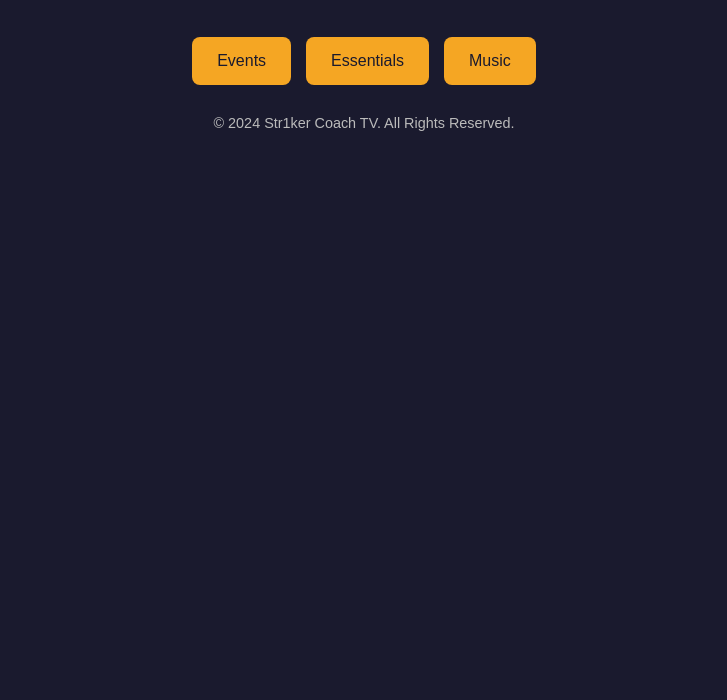
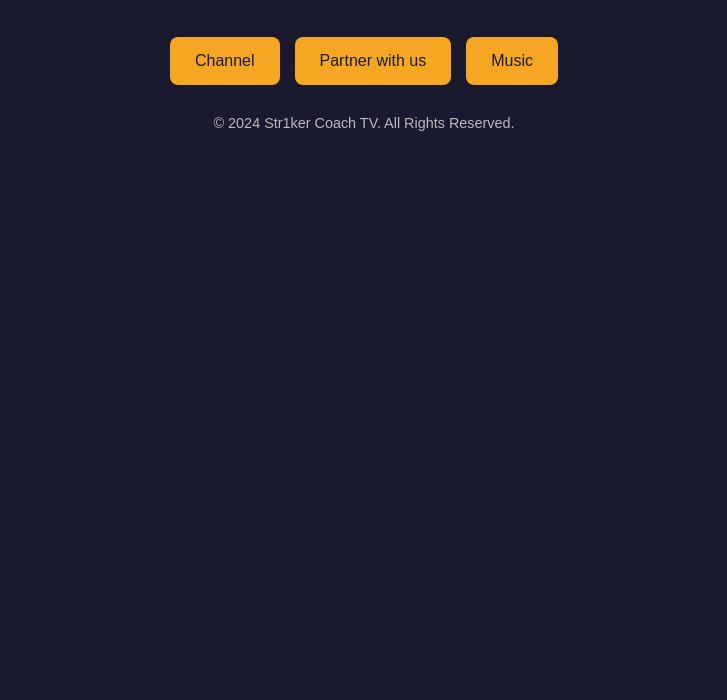
Before and after one commit to Martinezworldwide/str1kercoachtv, a plain HTML site: page index.html in a window 1280 px wide. Shown: the part 100-800 px from the top of the page, without its empty margins (276-1003 px from the left). Drawn offline with Linux system fonts and the light colour scheme.

Commit message:
Update index.html

```diff
--- a/index.html
+++ b/index.html
@@ -137,8 +137,8 @@
 
     <!-- Button Section -->
     <div class="button-container">
-        <button class="iframe-button" onclick="openModal('https://engineeredsystems.wixsite.com/events')">Events</button>
-        <button class="iframe-button" onclick="openModal('https://engineeredsystems.wixsite.com/essentials')">Essentials</button>
+        <button class="iframe-button" onclick="openModal('https://engineeredsystems.wixsite.com/str1kercoachtv')">Channel</button>
+        <button class="iframe-button" onclick="openModal('https://martinezworldwide.wixsite.com/arturoprojects')">Partner with us</button>
         <button class="iframe-button" onclick="openModal('https://engineeredsystems.wixsite.com/music')">Music</button>
         <!-- Add more buttons as needed -->
     </div>
```
